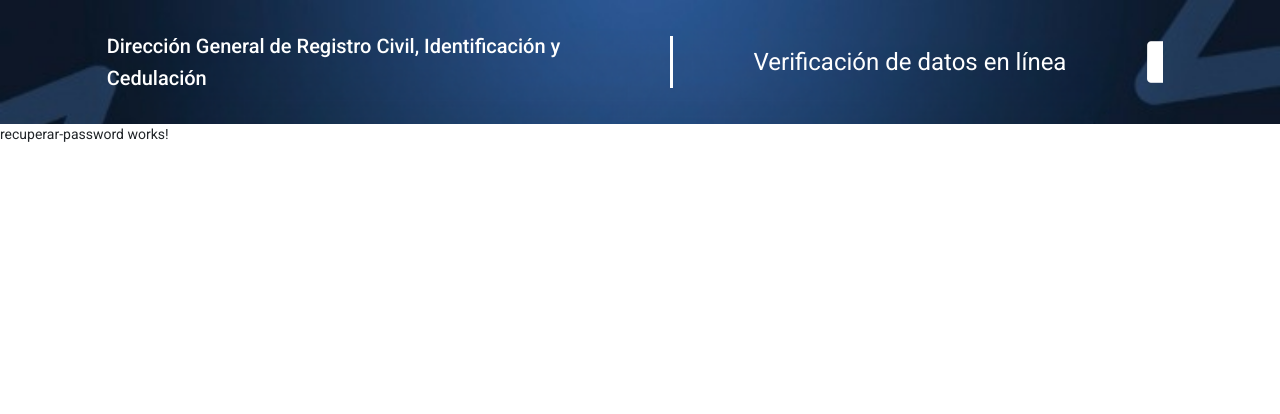
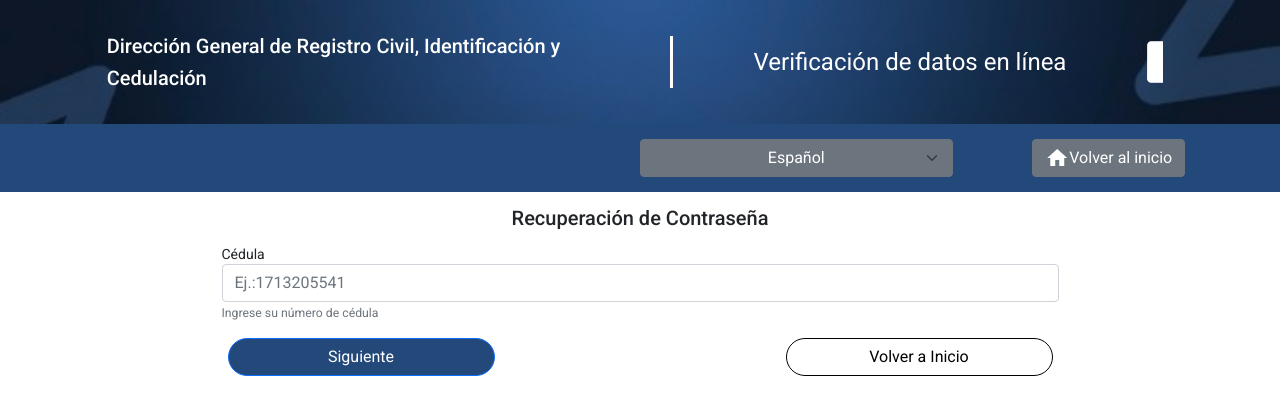
Before and after one commit to ErickMayorga/proyecto-usabilidad-registro-civil, an Angular app: page /recuperar-password in a window 1280 px wide. Shown: the top 414 px of the page. Built offline with nearby package versions, Linux system fonts and the light colour scheme.

Commit message:
[ADD] [DA] Crear pantalla recuperar contraseña ingreso cédula
Pantalla de ingreso de cédula para recuperar contraseña

```diff
--- a/src/app/rutas/recuperar-password/recuperar-password.component.html
+++ b/src/app/rutas/recuperar-password/recuperar-password.component.html
@@ -1 +1,33 @@
-<p>recuperar-password works!</p>
+<app-barra-menu nombreUsuario=""></app-barra-menu>
+<div class="formulario-campos container-sm">
+    <h2 style="text-align: center;">Recuperación de Contraseña</h2>
+    <div *ngFor="let campo of campos" class="campos" class="w-75 mx-auto">
+        <app-campo-entrada
+            [formGroup]="formGroup"
+            [campoOpciones]="campo">
+        </app-campo-entrada>
+    </div>
+    <div class="botones container text-center">
+    <div class="row">
+    <div class="col-sm-6">
+        <button id="btnSiguienteRecuperarPasswd" name="btnSiguienteRecuperarPasswd" aria-describedby="Siguiente paso para recuperar contraseña."
+          class="btn btn-primary"
+        >
+            <span>
+                Siguiente
+            </span>
+        </button>
+    </div>
+    <div class="col-sm-6">
+        <button id="btnVolverInicio" name="btnVolverInicio" aria-describedby="Siguiente paso para recuperar contraseña."
+          class="btn btn-primary"
+        >
+            <span routerLink="/inicio-sesion">
+                Volver a Inicio
+            </span>
+        </button>
+    </div>
+    </div>
+  </div>
+
+</div>
--- a/src/app/rutas/recuperar-password/recuperar-password.component.scss
+++ b/src/app/rutas/recuperar-password/recuperar-password.component.scss
@@ -0,0 +1,21 @@
+.formulario-campos{
+    width: 100%;
+}
+.botones{
+    margin: 15px 0 15px 0;
+}
+h2{
+    margin: 10px 0 10px 0;
+}
+#btnSiguienteRecuperarPasswd{
+    background-color: #23497A;
+    border-radius: 87px;
+    width: 50%;
+}
+#btnVolverInicio{
+    background-color: #FFFFFF;
+    border: 1.5px solid #000000;
+    color: #000000;
+    border-radius: 87px;
+    width: 50%;
+}
--- a/src/app/rutas/recuperar-password/recuperar-password.component.ts
+++ b/src/app/rutas/recuperar-password/recuperar-password.component.ts
@@ -1,15 +1,53 @@
 import { Component, OnInit } from '@angular/core';
-
+import { FormBuilder, FormGroup, Validators } from '@angular/forms';
+import { CampoEntradaInterface } from 'src/app/interfaces/campo-entrada.interface';
+import { TipoCampoEnum } from 'src/app/constants/tipo-campo.enum';
+import { TipoMensajeEnum } from 'src/app/constants/tipo-mensaje.enum';
+import { CampoEntradaService } from 'src/app/servicios/campo-entrada/campo-entrada.service';
+import { MatDialog } from '@angular/material/dialog';
 @Component({
   selector: 'app-recuperar-password',
   templateUrl: './recuperar-password.component.html',
   styleUrls: ['./recuperar-password.component.scss']
 })
 export class RecuperarPasswordComponent implements OnInit {
+  formGroup! : FormGroup;
+  campos :CampoEntradaInterface[] = [
+    {
+      type: TipoCampoEnum.TEXT,
+      title: 'Cédula',
+      nameField: 'Cédula',
+      helpText: 'Ingrese su número de cédula',
+      screenReaderText: 'Ingresar su número de cédula',
+      placeholder:'Ej.:1713205541',
+      mensajes: [
+        {
+          tipo:TipoMensajeEnum.LONGITUD,
+          textoMensaje: 'La cédula contiene solo 10 caracteres númericos',
+          opciones:{min:10,max:10}
+        },
+        {
+          tipo: TipoMensajeEnum.REQUERIDO,
+          textoMensaje: 'El campo cédula es obligatorio.'
+        },
 
-  constructor() { }
+      ],
+      deshabilitar:false
+    }
+  ]
+
+
+  constructor(
+    private campoEntradaService:CampoEntradaService,
+    public dialog:MatDialog,
+    private fb:FormBuilder
+  ) {
+    this.formGroup = this.campoEntradaService.getFormGroup(this.campos)
+  }
 
   ngOnInit(): void {
   }
-
+  validarFormulario(){
+    this.formGroup.addControl('new', this.fb.control(Validators.required))
+  }
 }
```
Also changed, not shown: 1 other file (tests, documents, lock files or other folders).
